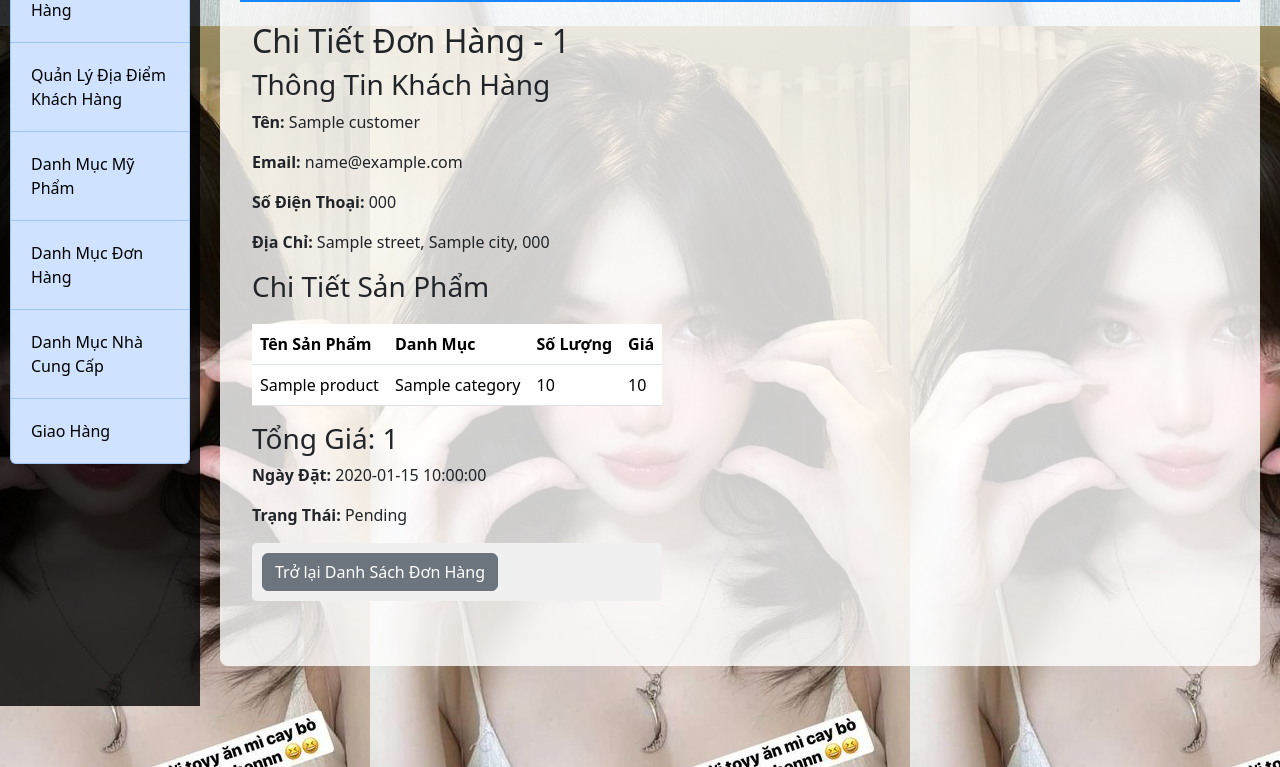
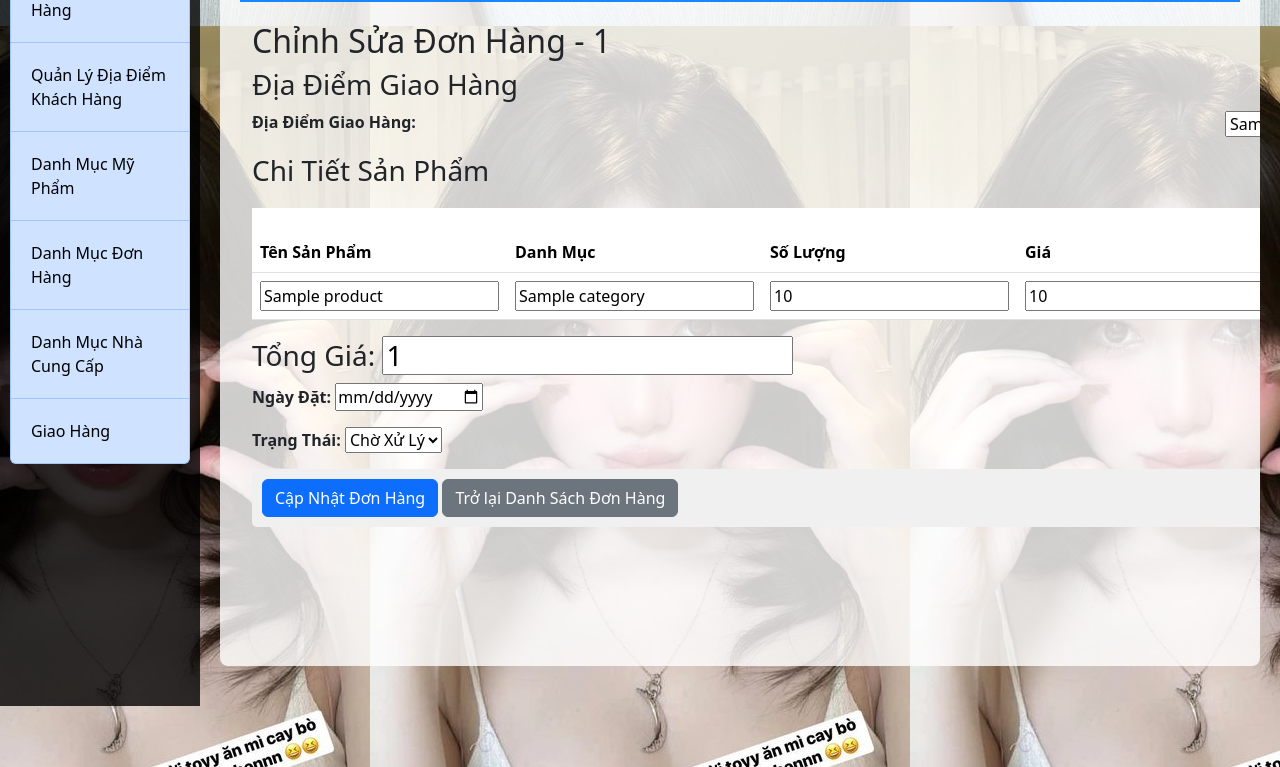
Before and after one commit to netprtony/QuanLyMyPham, a Flask app: page /order-detail/1 in a window 1280 px wide. Shown: the part 94-861 px from the top of the page. Run offline with Flask 3, Linux system fonts and the light colour scheme; a database or web service that is not in the repository returns one stand-in record (values such as "Sample title").

Commit message:
cập nhật order_detail

```diff
--- a/order_routes.py
+++ b/order_routes.py
@@ -4,6 +4,7 @@ client = MongoClient('mongodb://localhost:27017/')
 db = client['QL_CosmeticsStore']
 orders_collection = db['Orders']
 customers_collection = db['Customers']
+location_collection = db['Deliveries']
 # Tạo một Blueprint cho các route của đơn hàng
 order_bp = Blueprint('order_bp', __name__)
 
@@ -19,7 +20,7 @@ def order_list():
 def order_detail(order_id):
     # Tìm đơn hàng dựa trên order_id
     order = orders_collection.find_one({"order_id": order_id})
-
+    delivery_locations = location_collection.find()
     if not order:
         return "Đơn hàng không tồn tại", 404  # Thông báo lỗi nếu không tìm thấy đơn hàng
 
@@ -27,4 +28,47 @@ def order_detail(order_id):
     customer = customers_collection.find_one({"customer_id": order['customer_id']})
 
     # Gửi dữ liệu đơn hàng và thông tin khách hàng vào template
-    return render_template('order_detail.html', order=order, customer=customer)
+    return render_template('order_detail.html', order=order, customer=customer, delivery_locations=delivery_locations)
+
+@order_bp.route('/update-order/<order_id>', methods=['POST'])
+def update_order(order_id):
+    data = request.form
+
+    # Extract delivery location id
+    delivery_location_id = data.get('delivery_location_id')
+
+    # Extract product information
+    products = []
+    index = 1
+    while True:
+        product_name = data.get(f'product_name_{index}')
+        if not product_name:
+            break
+        products.append({
+            "product_name": product_name,
+            "category": data.get(f'product_category_{index}'),
+            "quantity": int(data.get(f'product_quantity_{index}')),
+            "price": float(data.get(f'product_price_{index}'))
+        })
+        index += 1
+
+    # Extract other order details
+    total_price = float(data.get('total_price'))
+    order_date = data.get('order_date')
+    order_status = data.get('order_status')
+
+    # Update the order in the database
+    orders_collection.update_one(
+        {"order_id": order_id},
+        {
+            "$set": {
+                "delivery_location_id": delivery_location_id,
+                "products_ordered": products,
+                "total_price": total_price,
+                "order_date": order_date,
+                "status": order_status
+            }
+        }
+    )
+
+    return redirect(url_for('order_bp.order_list'))
--- a/static/script.js
+++ b/static/script.js
@@ -27,3 +27,6 @@ function editLocation(location_id, city, postal_code, address, country, contact_
     document.getElementById('type_edit').value = type;
 
 }
+function deleteCustomer() {
+    return confirmDeleteCustomer = confirm('Bạn có chắc chắn muốn xóa khách hàng này không?');
+}
--- a/templates/customer_list.html
+++ b/templates/customer_list.html
@@ -62,7 +62,7 @@
                                     Sửa
                                 </button>
                                 <form class="col-5" action="{{ url_for('customer_bp.delete_customer', customer_id=customer['customer_id']) }}" method="POST" style="display:inline;">
-                                    <button type="submit" class="btn btn-danger" onclick="return confirm('Bạn có chắc chắn muốn xóa khách hàng này không?');">Xóa</button>
+                                    <button type="submit" class="btn btn-danger" onclick="return deleteCustomer()">Xóa</button>
                                 </form>
                             </td>
                         </tr>
@@ -232,11 +232,11 @@
                     </div>
                 </div>
             </div>
+        </div>
+    </div>
 
 
 
-        </div>
-    </div>
     {% with messages = get_flashed_messages(with_categories=true) %}
         {% if messages %}
             <div class="alert-container">
--- a/templates/order_detail.html
+++ b/templates/order_detail.html
@@ -1,16 +1,23 @@
 {% extends "layout.html" %}
 {% block title %}
-    Chi tiết Đơn Hàng
+    Chỉnh Sửa Đơn Hàng - {{ order['order_id'] }}
 {% endblock %}
 {% block content %}
 <div class="order-detail">
-    <h2>Chi Tiết Đơn Hàng - {{ order['order_id'] }}</h2>
+    <h2>Chỉnh Sửa Đơn Hàng - {{ order['order_id'] }}</h2>
 
-    <h3>Thông Tin Khách Hàng</h3>
-    <p><strong>Tên:</strong> {{ customer['name'] }}</p>
-    <p><strong>Email:</strong> {{ customer['email'] }}</p>
-    <p><strong>Số Điện Thoại:</strong> {{ customer['phone'] }}</p>
-    <p><strong>Địa Chỉ:</strong> {{ customer['address']['street'] }}, {{ customer['address']['city'] }}, {{ customer['address']['postal_code'] }}</p>
+    <form action="{{ url_for('order_bp.update_order', order_id=order['order_id']) }}" method="POST">
+        <h3>Địa Điểm Giao Hàng</h3>
+        <div class="form-group">
+            <label for="delivery_location">Địa Điểm Giao Hàng:</label>
+            <select id="delivery_location" name="delivery_location_id" required>
+                {% for location in delivery_locations %}
+                    <option value="{{ location['location_id'] }}" {% if location['location_id'] == order['delivery_location_id'] %}selected{% endif %}>
+                        {{ location['address'] }} - {{ location['city'] }} - {{ location['postal_code'] }} ({{ location['type'] }})
+                    </option>
+                {% endfor %}
+            </select>
+        </div>
 
         <h3>Chi Tiết Sản Phẩm</h3>
         <table class="table">
@@ -20,26 +27,81 @@
                     <th>Danh Mục</th>
                     <th>Số Lượng</th>
                     <th>Giá</th>
+                    <th>Thành Tiền</th>
+                    <th>Hành Động</th>
                 </tr>
             </thead>
-        <tbody>
+            <tbody id="product-rows">
                 {% for product in order['products_ordered'] %}
                 <tr>
-                <td>{{ product['product_name'] }}</td>
-                <td>{{ product['category'] }}</td>
-                <td>{{ product['quantity'] }}</td>
-                <td>{{ product['price'] }}</td>
+                    <td><input type="text" name="product_name_{{ loop.index }}" value="{{ product['product_name'] }}" required></td>
+                    <td><input type="text" name="product_category_{{ loop.index }}" value="{{ product['category'] }}" required></td>
+                    <td>
+                        <input type="number" name="product_quantity_{{ loop.index }}" value="{{ product['quantity'] }}" required onchange="updateProductRow(this)">
+                    </td>
+                    <td>
+                        <input type="number" name="product_price_{{ loop.index }}" value="{{ product['price'] }}" required readonly>
+                    </td>
+                    <td>
+                        <input type="number" name="product_total_{{ loop.index }}" value="{{ product['quantity'] * product['price'] }}" required readonly>
+                    </td>
+                    <td>
+                        <button type="button" onclick="removeProductRow(this)">Xóa</button>
+                    </td>
                 </tr>
                 {% endfor %}
             </tbody>
         </table>
 
-    <h3>Tổng Giá: {{ order['total_price'] }}</h3>
-    <p><strong>Ngày Đặt:</strong> {{ order['order_date'] }}</p>
-    <p><strong>Trạng Thái:</strong> {{ order['status'] }}</p>
+        <h3>Tổng Giá: <input type="number" id="total_price" name="total_price" value="{{ order['total_price'] }}" required readonly></h3>
+        <p><strong>Ngày Đặt:</strong> <input type="date" name="order_date" value="{{ order['order_date'] }}" required></p>
+        <p><strong>Trạng Thái:</strong>
+            <select name="order_status">
+                <option value="Pending" {% if order['status'] == 'Pending' %}selected{% endif %}>Chờ Xử Lý</option>
+                <option value="Delivered" {% if order['status'] == 'Delivered' %}selected{% endif %}>Đã Giao</option>
+                <option value="Cancelled" {% if order['status'] == 'Cancelled' %}selected{% endif %}>Đã Hủy</option>
+            </select>
+        </p>
 
         <div class="actions">
+            <button type="submit" class="btn btn-primary">Cập Nhật Đơn Hàng</button>
             <a href="/order-list" class="btn btn-secondary">Trở lại Danh Sách Đơn Hàng</a>
         </div>
+    </form>
 </div>
+
+<script>
+function updateProductRow(input) {
+    const row = input.closest('tr');
+    const quantity = parseInt(input.value) || 0;
+    const price = parseFloat(row.querySelector('input[name^="product_price_"]').value) || 0;
+
+    // Update total price for the current product
+    const totalField = row.querySelector('input[name^="product_total_"]');
+    totalField.value = (quantity * price).toFixed(2); // Update total for this product
+
+    // Update overall total price
+    updateTotalPrice();
+}
+
+function updateTotalPrice() {
+    const totalPriceField = document.getElementById('total_price');
+    const productRows = document.querySelectorAll('#product-rows tr');
+    let total = 0;
+
+    productRows.forEach(row => {
+        const totalField = row.querySelector('input[name^="product_total_"]');
+        total += parseFloat(totalField.value) || 0; // Sum up all product totals
+    });
+
+    totalPriceField.value = total.toFixed(2); // Update the overall total price
+}
+
+function removeProductRow(button) {
+    const row = button.closest('tr');
+    row.remove();
+    updateTotalPrice(); // Recalculate total price after removing a row
+}
+</script>
+
 {% endblock %}
```
Also changed, not shown: customer_routes.py (+5 -3 lines). Lines whose indentation alone changed are shown as unchanged.
